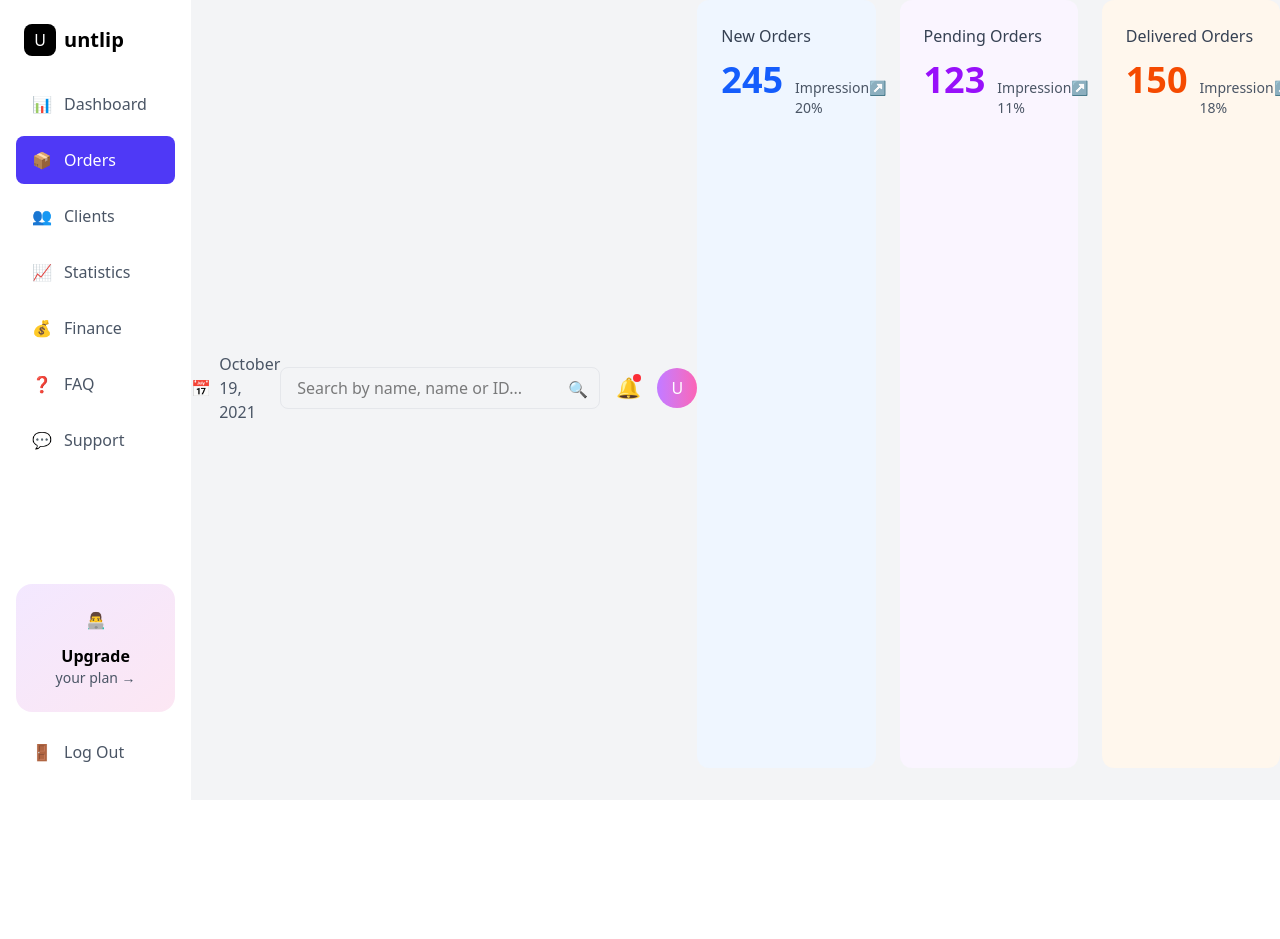
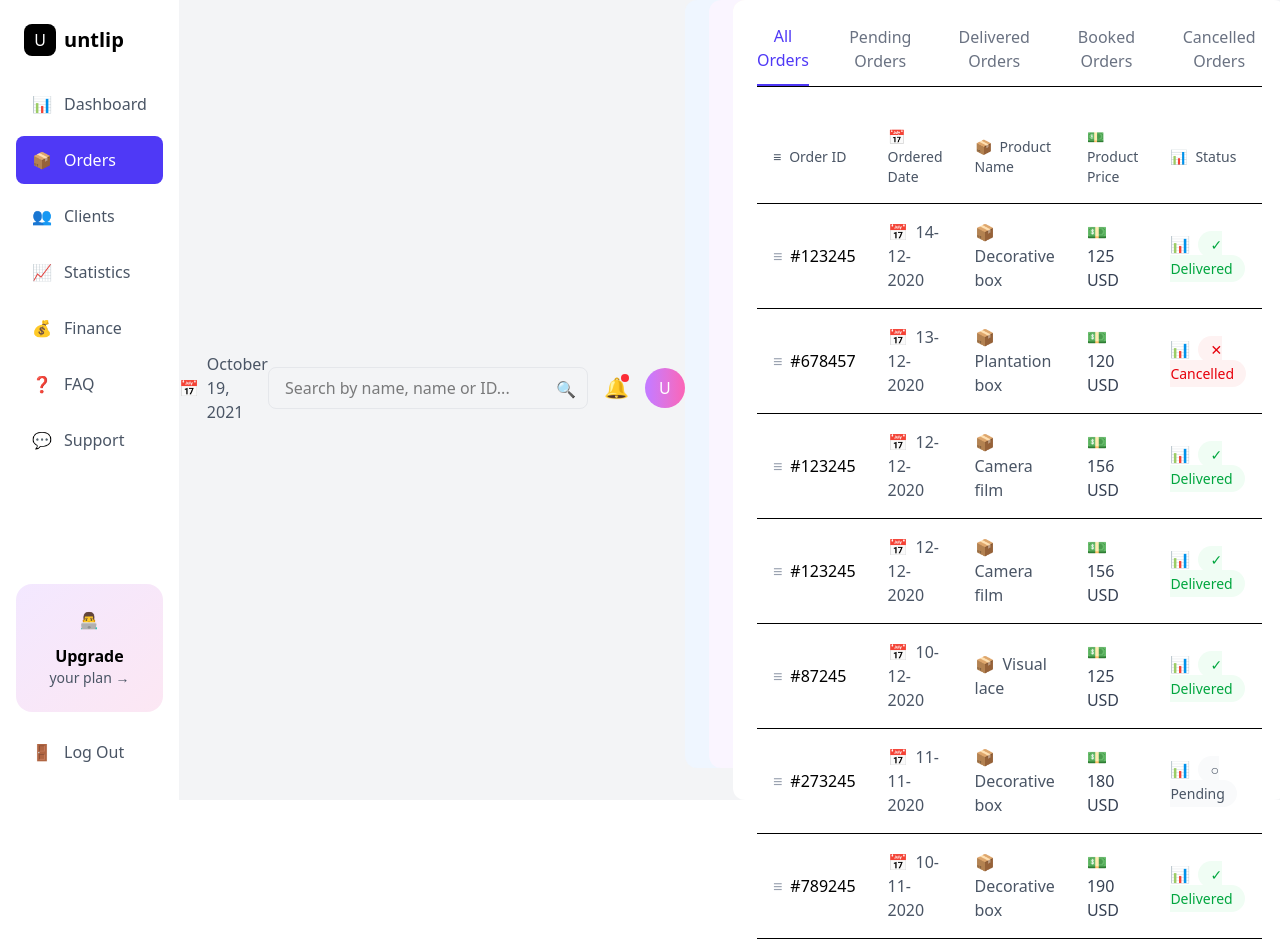
Before and after one commit to shreyk04/dashboard-ui, a React (Vite) app: page / in a window 1280 px wide. Before the commit the page ends 800 px from the top, so only its background shows below. Built offline with nearby package versions, Linux system fonts and the light colour scheme.

Commit message:
orders table created

```diff
--- a/src/App.tsx
+++ b/src/App.tsx
@@ -2,6 +2,7 @@ import React from 'react';
 import Sidebar from './components/Sidebar';
 import Header from './components/Header';
 import StatsCard from './components/StatsCard';
+import OrderTable from './components/OrderTable';
 
 
 function App() {
@@ -44,6 +45,8 @@ function App() {
         />
       </div>
 
+      <OrderTable orders={orders} />
+
     </div>
   );
 }
--- /dev/null
+++ b/src/components/OrderTable.tsx
@@ -0,0 +1,96 @@
+import React, { useState } from 'react';
+
+const OrderTable = ({ orders }: any) => {
+    const [activeTab, setActiveTab] = useState('All Orders');
+
+    const tabs = ['All Orders', 'Pending Orders', 'Delivered Orders', 'Booked Orders', 'Cancelled Orders'];
+
+    const filteredOrders = orders.filter((order: any) => {
+        if (activeTab === 'All Orders') return true;
+        if (activeTab === 'Pending Orders') return order.status === 'Pending';
+        if (activeTab === 'Delivered Orders') return order.status === 'Delivered';
+        if (activeTab === 'Cancelled Orders') return order.status === 'Cancelled';
+        return true;
+    });
+
+    const getStatusColor = (status: string) => {
+        if (status === 'Delivered') return 'text-green-600 bg-green-50';
+        if (status === 'Cancelled') return 'text-red-600 bg-red-50';
+        if (status === 'Pending') return 'text-gray-600 bg-gray-50';
+        return 'text-gray-600 bg-gray-50';
+    };
+
+    return (
+        <div className="bg-white rounded-xl p-6">
+            <div className="flex gap-8 border-b mb-6">
+                {tabs.map((tab) => (
+                    <button
+                        key={tab}
+                        onClick={() => setActiveTab(tab)}
+                        className={`pb-3 ${activeTab === tab
+                            ? 'text-indigo-600 border-b-2 border-indigo-600 font-medium'
+                            : 'text-gray-500'
+                            }`}
+                    >
+                        {tab}
+                    </button>
+                ))}
+            </div>
+
+            <table className="w-full">
+                <thead>
+                    <tr className="border-b text-left">
+                        <th className="py-4 px-4 text-gray-600 font-medium text-sm">
+                            <span className="mr-2">≡</span>Order ID
+                        </th>
+                        <th className="py-4 px-4 text-gray-600 font-medium text-sm">
+                            <span className="mr-2">📅</span>Ordered Date
+                        </th>
+                        <th className="py-4 px-4 text-gray-600 font-medium text-sm">
+                            <span className="mr-2">📦</span>Product Name
+                        </th>
+                        <th className="py-4 px-4 text-gray-600 font-medium text-sm">
+                            <span className="mr-2">💵</span>Product Price
+                        </th>
+                        <th className="py-4 px-4 text-gray-600 font-medium text-sm">
+                            <span className="mr-2">📊</span>Status
+                        </th>
+                    </tr>
+                </thead>
+                <tbody>
+                    {filteredOrders.map((order: any, index: number) => (
+                        <tr key={index} className="border-b hover:bg-gray-50">
+                            <td className="py-4 px-4">
+                                <span className="text-gray-400 mr-2">≡</span>
+                                {order.id}
+                            </td>
+                            <td className="py-4 px-4 text-gray-600">
+                                <span className="mr-2">📅</span>
+                                {order.date}
+                            </td>
+                            <td className="py-4 px-4 text-gray-600">
+                                <span className="mr-2">📦</span>
+                                {order.product}
+                            </td>
+                            <td className="py-4 px-4 text-gray-700">
+                                <span className="mr-2">💵</span>
+                                {order.price} USD
+                            </td>
+                            <td className="py-4 px-4">
+                                <span className="mr-2 text-gray-400">📊</span>
+                                <span className={`px-3 py-1 rounded-full text-sm ${getStatusColor(order.status)}`}>
+                                    {order.status === 'Delivered' && '✓ '}
+                                    {order.status === 'Cancelled' && '✕ '}
+                                    {order.status === 'Pending' && '○ '}
+                                    {order.status}
+                                </span>
+                            </td>
+                        </tr>
+                    ))}
+                </tbody>
+            </table>
+        </div>
+    );
+};
+
+export default OrderTable;
```
